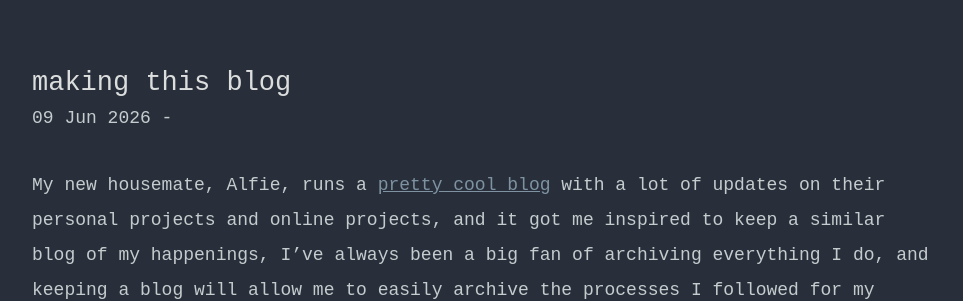
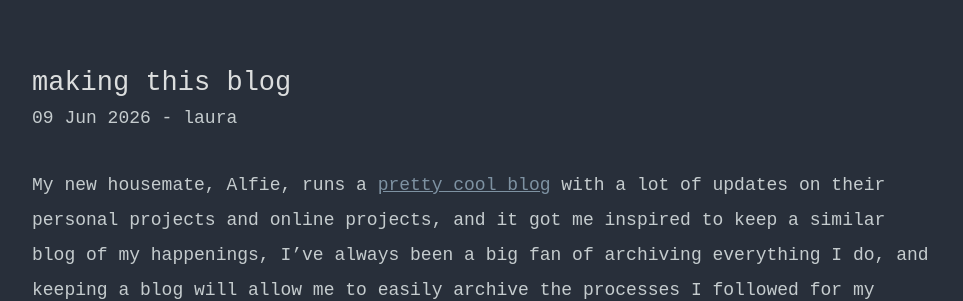
Before and after one commit to 7lauraa/7lauraa.github.io, a Jekyll site: the page built from _posts/2026-06-09-making-this-blog.md, in a window 1280 px wide. Shown: the part 192-493 px from the top of the page, without its empty margins (158-1121 px from the left). Built offline with Jekyll 4.4.1, drawn with Linux system fonts in a browser that asks for light colours; some of the changed lines change nothing that is shown.

Commit message:
Update 2026-06-09-making-this-blog.md

```diff
--- a/_posts/2026-06-09-making-this-blog.md
+++ b/_posts/2026-06-09-making-this-blog.md
@@ -1,7 +1,7 @@
 ---
 layout: post
 title:  "making this blog"
-description: "researching and making the blog you're currently reading"
+author: laura
 ---
 
 My new housemate, Alfie, runs a [pretty cool blog](https://blog.alifeee.net/) with a lot of updates on their personal projects and online projects, and it got me inspired to keep a similar blog of my happenings, I've always been a big fan of archiving everything I do, and keeping a blog will allow me to easily archive the processes I followed for my personal projects.
```
